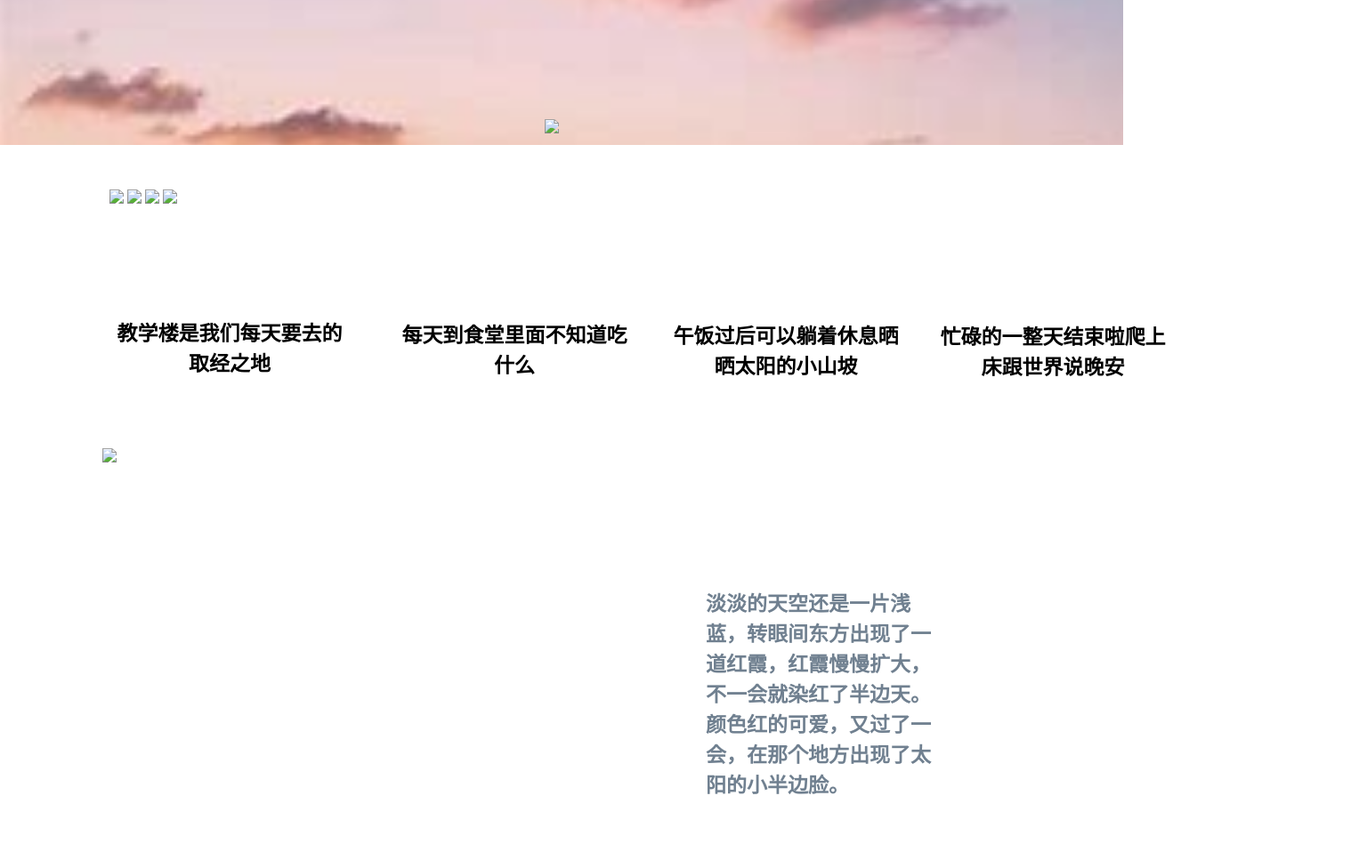
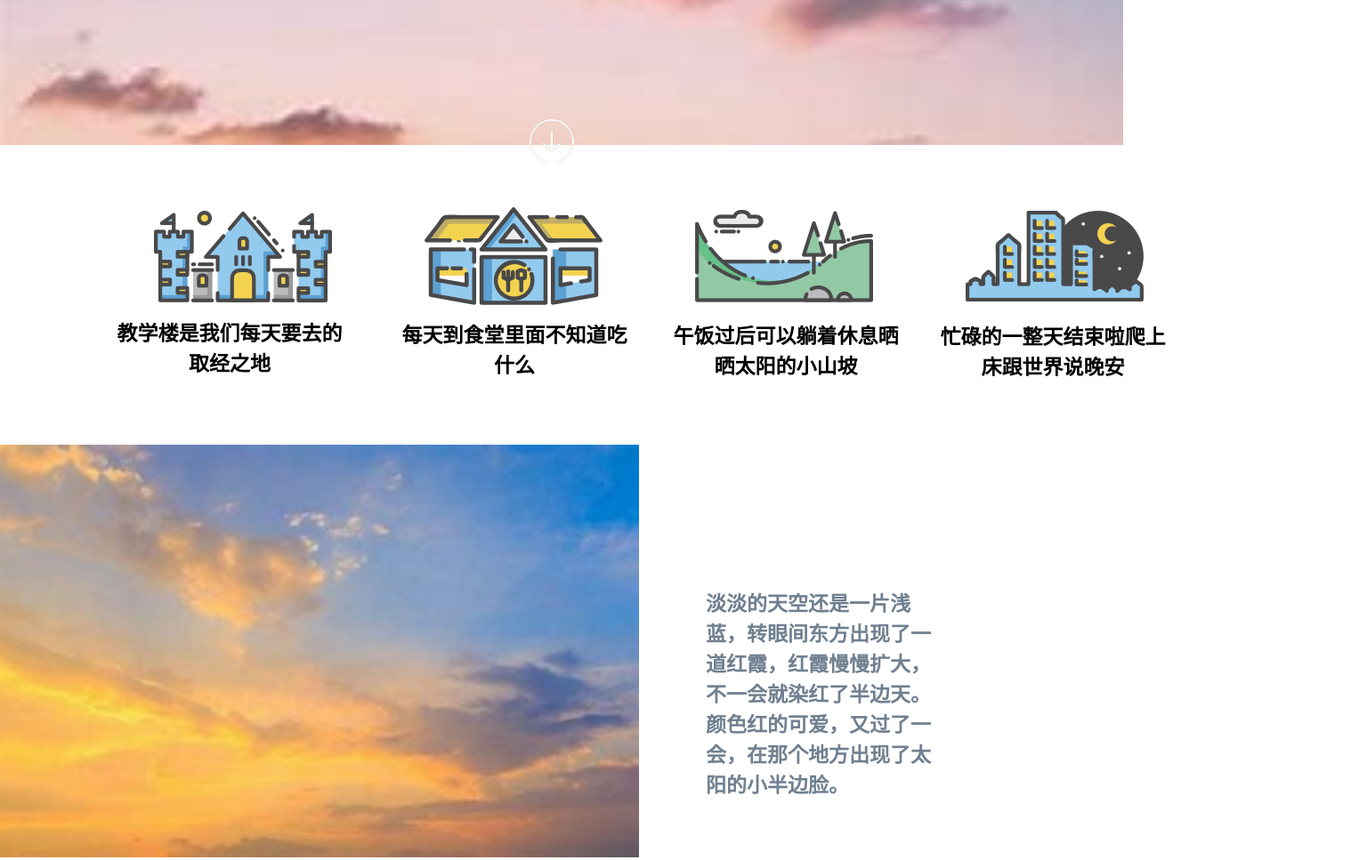
Before and after one commit to niknkill/niknkill.github.io, a plain HTML site: page index.html in a window 1280 px wide. Shown: the part 780-1747 px from the top of the page at 89% size, 1518 px wide, since content can reach past the window. Drawn offline with Linux system fonts and the light colour scheme; files whose address does not match are found by name; a web font is replaced by a local one.

Commit message:
Update index.html

```diff
--- a/index.html
+++ b/index.html
@@ -26,17 +26,17 @@
 						</script>
 					</div>
 				</div>
-				<a href="#one"><img src="Images/next.png" class="next"/></a>
+				<a href="#one"><img src="next.png" class="next"/></a>
 
 			</div>
 		</div>
 
 		<div class="page2" id="one">
 			<div class="pic">
-				<img src="Images/1A.png" class="1A"/>
-				<img src="Images/2A.png" class="2A"/>
-				<img src="Images/3A.png" class="3A"/>
-				<img src="Images/4A.png" class="4A"/>
+				<img src="1A.png" class="1A"/>
+				<img src="2A.png" class="2A"/>
+				<img src="3A.png" class="3A"/>
+				<img src="4A.png" class="4A"/>
 			</div>
 			<div class="p2text">
 				<p class="1B">教学楼是我们每天要去的取经之地</p>
@@ -51,7 +51,7 @@
 				<p class="4B">忙碌的一整天结束啦爬上床跟世界说晚安</p>
 			</div>
 			<div class="pic2">
-				<img src="Images/pic1.jpg" class="1A"/>
+				<img src="pic1.jpg" class="1A"/>
 			</div>
 			<div class="pa2text1">
 				<p class="1C">淡淡的天空还是一片浅蓝，转眼间东方出现了一道红霞，红霞慢慢扩大，不一会就染红了半边天。
@@ -59,14 +59,14 @@
 			</div>
 
 			<div class="pic3">
-				<img src="Images/pic2.jpg" class="1A"/>
+				<img src="pic2.jpg" class="1A"/>
 			</div>
 			<div class="pa2text2">
 				<p class="2C">当清晨的阳光洒进我们温馨的寝室，忙碌的一天开始了，闹钟开始响起，每个人都睡眼惺忪，从
 				床上爬起来，忙忙碌碌的穿梭在食堂与教室之间。</p>
 			</div>
 			<div class="pic4">
-				<img src="Images/pic3.jpg" class="1A"/>
+				<img src="pic3.jpg" class="1A"/>
 			</div>
 			<div class="pa2text3">
 				<p class="3C">温暖的阳光照耀着大地，远处的小山都金灿灿的美轮美奂，它穿梭于微隙的气息。舒坦，漫长。
@@ -74,7 +74,7 @@
 				深不可测的孤清而飘渺的身影。</p>
 			</div>
 			<div class="pic5">
-				<img src="Images/pic4.jpg" class="1A"/>
+				<img src="pic4.jpg" class="1A"/>
 			</div>
 			<div class="pa2text4">
 				<p class="4C">晚自习结束后，抬头仰望天空，几颗大而亮的星星挂在夜空，仿佛天上人们提着灯笼在巡视那浩瀚的太空。
```
